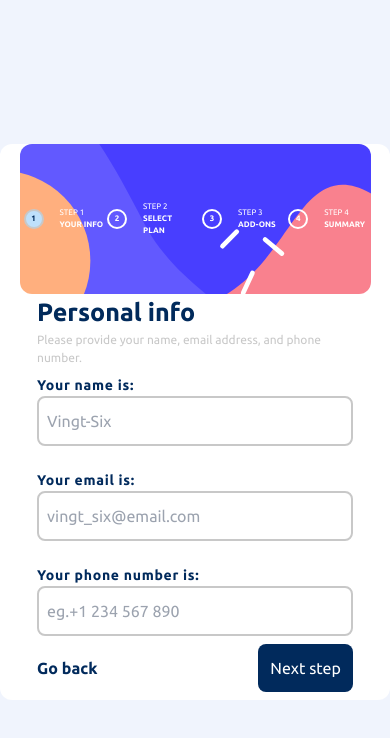
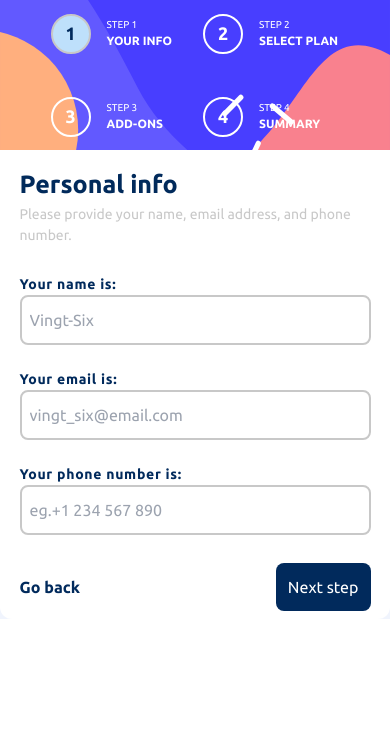
Before and after one commit to Melina1996/ProjetState, a React (Vite) app: page / in a window 390 px wide. Shown: the top 738 px of the page. Built offline with nearby package versions, Linux system fonts and the light colour scheme.

Commit message:
finished responsive

```diff
--- a/src/App.jsx
+++ b/src/App.jsx
@@ -80,14 +80,15 @@ function App() {
   ];
 
   return (
-    <div className="w-screen h-screen flex justify-center items-center bg-[#F0F4FDff] font-ubuntu">
+    <div className="w-screen md:h-screen h-fit flex justify-center items-center bg-[#F0F4FDff] font-ubuntu">
+
       <div className="w-[900px] md:h-[600px] h-fit bg-white flex justify-center items-center rounded-xl">
 
-        <div className="w-[90%] h-[90%] md:pt-2 pt-0 flex md:flex-row flex-col justify-center items-center md:gap-10">
+        <div className="md:w-[90%] w-[100%] md:h-[90%] md:pt-2 pt-0 flex md:flex-row flex-col justify-center items-center md:gap-10 gap-4">
 
           <Sidebar currentStep={currentStep} />
 
-          <div className="md:w-[60%] w-[90%] h-[90%] flex flex-col justify-start items-start">
+          <div className="md:w-[60%] w-[90%] md:h-[90%] flex flex-col justify-start items-start gap-5 md:gap-0">
 
             {/* header is displayed according to site */}
             <Header
@@ -166,7 +167,7 @@ function App() {
             )}
 
             {currentStep < 5 ? (
-              <div className="md:h-[10%] h-[30%] w-[100%] flex justify-center items-center pt-2 pb-2 md:pb-0 md:pt-0">
+              <div className="md:h-[10%] w-[100%] flex justify-center items-center pt-2 pb-2 md:pb-0 md:pt-0">
                 <div className="w-[50%] flex justify-start items-center">
                   <button
                     onClick={() =>
--- a/src/Components/Checkbox.jsx
+++ b/src/Components/Checkbox.jsx
@@ -60,7 +60,7 @@ export default function Checkbox(props) {
           />
 
           <div>
-            <p className="font-semibold text-[#012A5Cff] md:text-[17px] text-[14px]">{props.service}</p>
+            <p className="font-semibold text-[#012A5Cff] md:text-[17px] text-[15px]">{props.service}</p>
             <p className="md:text-[15px] text-[12px]">{props.description}</p>
           </div>
         </label>
--- a/src/Components/EachPlan.jsx
+++ b/src/Components/EachPlan.jsx
@@ -4,13 +4,13 @@ import { useState,useRef,useEffect } from "react"
 export default function EachPlan(props) {
 
   return (
-    <div className='w-[30%] h-[100%] flex justify-center items-center'>
+    <div className='md:w-[30%] md:h-[100%] w-[90%] flex justify-center items-center'>
 
-    <button onClick={()=> {props.chosePlan(props.namePlan),props.setPrice(props.price)}} className={`${props.chosenPlan == props.namePlan ? ("bg-[#EFEFEFff] border-[#943C94ff]") : "bg-white"} hover:border-[#943C94ff] my-btn flex flex-col w-[100%] h-[70%] justify-center items-start border-2 border-solid p-4 rounded-xl`}>
+    <button onClick={()=> {props.chosePlan(props.namePlan),props.setPrice(props.price)}} className={`${props.chosenPlan == props.namePlan ? ("bg-[#EFEFEFff] border-[#943C94ff]") : "bg-white"} hover:border-[#943C94ff] my-btn flex md:flex-col flex-row w-[100%] md:h-[70%] h-[100%] md:justify-center justify-start gap-4 md:gap-0 md:items-start items-center border-2 border-solid md:p-4 p-2 rounded-xl`}>
 
         <img src={props.icon} alt="" />
 
-        <div className='mt-10'>
+        <div className='md:mt-10 flex flex-col justify-start items-start'>
 
             <p className='text-[#012A5Cff] font-semibold'>{props.namePlan}</p>
 
--- a/src/Components/Each_service.jsx
+++ b/src/Components/Each_service.jsx
@@ -2,12 +2,12 @@ import React from "react";
 
 export default function Each_service(props) {
   return (
-    <div key={props.id} className="w-[100%] h-[20%] rounded-xl flex">
-      <div className="w-[48%] h-[100%] flex flex-col justify-center items-start pl-6">
+    <div key={props.id} className="w-[100%] rounded-xl flex justify-center items-center">
+      <div className="w-[48%] flex flex-col justify-center items-start">
         <p className="md:text-[15px] text-[12px]">{props.element.name}</p>
       </div>
 
-      <div className="w-[48%] h-[100%] flex justify-end items-center pr-6">
+      <div className="w-[48%] flex justify-end items-center">
         <p className="text-[#012A5Bff] text-[15px] font-semibold">
           +${props.element.price}
           {props.plan == "yearly" ? "/yr" : "/mo"}
--- a/src/Components/Header.jsx
+++ b/src/Components/Header.jsx
@@ -6,7 +6,7 @@ export default function Header(props) {
       <h1 className="text-[#012A5Bff] md:text-[35px] text-[25px] font-semibold">
         {props.header}
       </h1>
-      <p className="text-[#C8C8C8ff] md:text-[15px] text-[12px]">{props.subtext}</p>
+      <p className="text-[#C8C8C8ff] md:text-[15px] text-[14px]">{props.subtext}</p>
     </div>
   );
 }
--- a/src/Components/Input.jsx
+++ b/src/Components/Input.jsx
@@ -17,7 +17,7 @@ export default function Input(props) {
 
   return (
     <div className="flex flex-col justify-center items-start">
-      <p className="text-[#012A5Cff] text-[14px] font-semibold tracking-wider">
+      <p className="text-[#012A5Cff] text-[14px] md:text-[16px] font-semibold tracking-wider">
         {props.inputTitle} {input}
       </p>
 
--- a/src/Components/Personal.jsx
+++ b/src/Components/Personal.jsx
@@ -3,7 +3,7 @@ import Input from "./Input";
 
 export default function Personal(props) {
   return (
-    <div className="w-[100%] md:h-[80%] h-[70%] flex flex-col gap-6">
+    <div className="w-[100%] md:h-[80%] flex flex-col gap-6">
       <Input
         inputTitle={"Your name is:"}
         placeholder={"Vingt-Six"}
--- a/src/Components/Plan.jsx
+++ b/src/Components/Plan.jsx
@@ -11,9 +11,9 @@ export default function Plan(props) {
 
   return (
 
-    <div className='w-[100%] h-[70%] flex flex-col gap-3'>
+    <div className='w-[100%] h-[70%] flex flex-col md:gap-3 gap-6'>
 
-        <div className='w-[100%] h-[70%] flex justify-center items-center gap-4'>
+        <div className='w-[100%] h-[70%] flex md:flex-row flex-col justify-center items-center gap-4'>
 
             <EachPlan id={1} setPrice={props.setPrice} icon={Arcade} namePlan={"Arcade"} price={props.plan == "yearly" ? 90 : 9} chosePlan={props.chosePlan} chosenPlan={props.chosenPlan} plan={props.plan}/>
 
@@ -23,7 +23,7 @@ export default function Plan(props) {
 
         </div>
 
-        <div className='w-[100%] h-[20%] flex justify-center items-center gap-4 bg-[#F3F4FDff] rounded-xl'>
+        <div className='w-[100%] md:h-[20%] h-[70px] flex justify-center items-center gap-4 bg-[#F3F4FDff] rounded-xl'>
 
           <p className='text-[#012A5Bff] font-semibold'>Monthly</p>
 
--- a/src/Components/Sidebar.jsx
+++ b/src/Components/Sidebar.jsx
@@ -3,9 +3,9 @@ import Steps from './Steps'
 
 export default function Sidebar(props) {
   return (
-    <div className='md:bg-sidebarOne bg-no-repeat bg-cover md:w-[35%] md:h-[100%] bg-sidebarTwo w-[100%] h-[150px] rounded-xl'>
+    <div className='md:bg-sidebarOne bg-no-repeat bg-cover md:w-[35%] md:h-[100%] bg-sidebarTwo w-[100%] h-[150px] md:rounded-xl'>
 
-       <div className='flex md:w-[80%] w-[100%] h-[100%] md:flex-col flex-row md:justify-start justify-center md:pt-10 md:items-start items-center md:gap-8 rounded-xl'>
+       <div className='flex md:w-[80%] w-[100%] h-[100%] md:flex-col flex-wrap md:justify-start justify-center md:pt-10 md:items-start items-center gap-4 md:gap-8 rounded-xl'>
 
         <Steps number={"1"} header={"STEP 1"} subheader={"YOUR INFO"} currentStep={props.currentStep}/>
 
--- a/src/Components/Steps.jsx
+++ b/src/Components/Steps.jsx
@@ -2,16 +2,16 @@ import React from "react";
 
 export default function Steps(props) {
   return (
-    <div className="w-[100%] md:ml-6 gap-4 flex md:justify-start justify-center items-center">
+    <div className="w-[35%] md:w-[100%] md:ml-6 gap-4 flex justify-start items-center">
       <div
-        className={`rounded-full md:w-[40px] md:h-[40px] w-[20px] h-[20px] ${
+        className={`rounded-full w-[40px] h-[40px] ${
           props.number == props.currentStep
             ? "bg-[#BEE0FBff] border-[#C8C8C8ff]"
             : "border-white bg-none"
         }  border-2 border-solid flex justify-center items-center`}
       >
         <p
-          className={`font-semibold text-[8px] md:text-[18px] ${
+          className={`font-semibold text-[18px] ${
             props.number == props.currentStep
               ? "text-[#012A5Cff]"
               : "text-white"
@@ -22,8 +22,8 @@ export default function Steps(props) {
       </div>
 
       <div className="flex flex-col text-white">
-        <p className="md:text-[15px] text-[8px]">{props.header}</p>
-        <p className="font-semibold md:text-[18px] text-[8px]">{props.subheader}</p>
+        <p className="md:text-[15px] text-[10px]">{props.header}</p>
+        <p className="font-semibold md:text-[18px] text-[12px]">{props.subheader}</p>
       </div>
     </div>
   );
--- a/src/index.css
+++ b/src/index.css
@@ -6,8 +6,3 @@
 body {
   margin: 0;
 }
-
-.plan-btn{
-  background-color: #EFEFEFff;
-  border-color: #C196ECff;
-}
```
Also changed, not shown: src/Components/Overview.jsx (+7 -5 lines).
